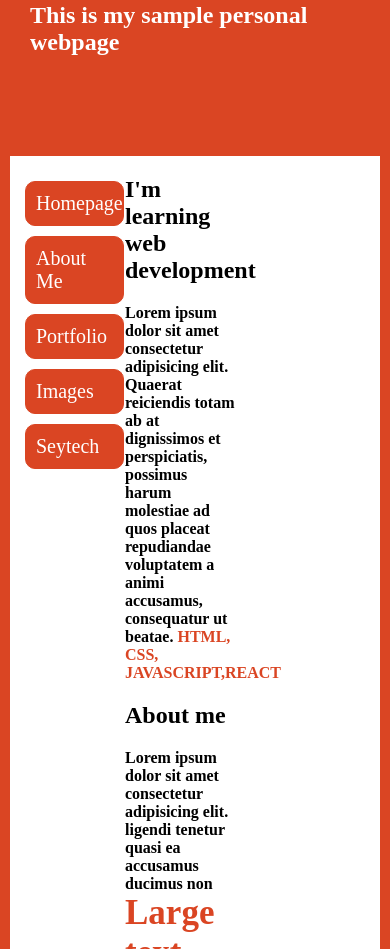
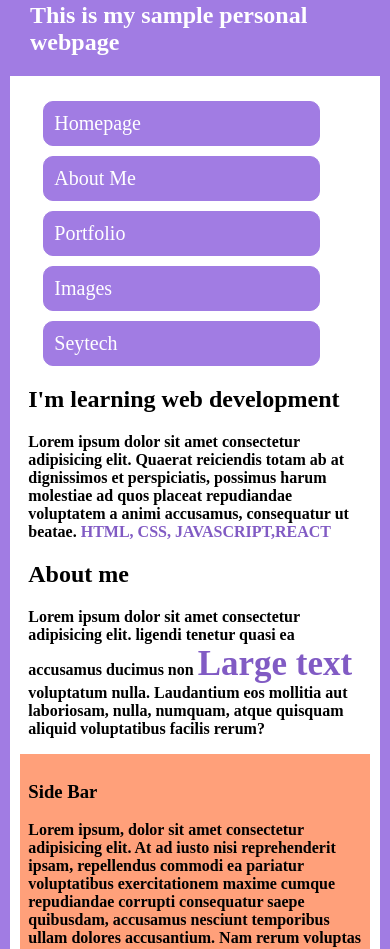
Before and after one commit to Adilet7894/test, a plain HTML site: page Projects/Responsive/index.html in a window 390 px wide. Shown: the part 151-1100 px from the top of the page. Drawn offline with Linux system fonts and the light colour scheme.

Commit message:
finished media querries in responsive, and started new project beach

```diff
--- a/Projects/Responsive/style.css
+++ b/Projects/Responsive/style.css
@@ -85,3 +85,34 @@ p{
 /* -------------------------------------------------------------------------- */
 /*                               media querries                               */
 /* -------------------------------------------------------------------------- */
+@media screen and (max-width: 600px) {
+    body{
+        background-color: #a17ce3;
+    }
+    li{
+        border: 1px solid #a17ce3;
+        background-color: #a17ce3;
+    }
+    footer{
+        color: #5408e2;
+        background-color: lightgreen;
+    }
+    #p-lang{
+        color:#815bc4;
+    }
+    #large{
+        color: #815bc4;
+    }
+    .menu, .center, .side-bar{
+        display: block;
+        width: 90%;
+        margin: auto;
+    }
+    .container{
+        width: 95%;
+        margin: auto;
+    }
+    .side-bar{
+        background-color: lightsalmon;
+    }
+}
--- /dev/null
+++ b/Projects/beach/style.css
@@ -0,0 +1,16 @@
+body{
+    margin: 0;
+    font-family: arial, "Helvetica Neue", Helvetica, sans-serif;
+    font-size: 17px;
+    color: burlywood;
+    line-height: 1.6;
+}
+
+#showcase{
+    background-image: url(http://traversymedia.com/downloads/assets/beachshowcase.jpg);
+    height: 100vh;
+    background-repeat: no-repeat;
+    background-size: cover;
+    background-position: center;
+
+}
```
Also changed, not shown: Projects/beach/beach.html (added, +20 -0 lines), 2 other files.
